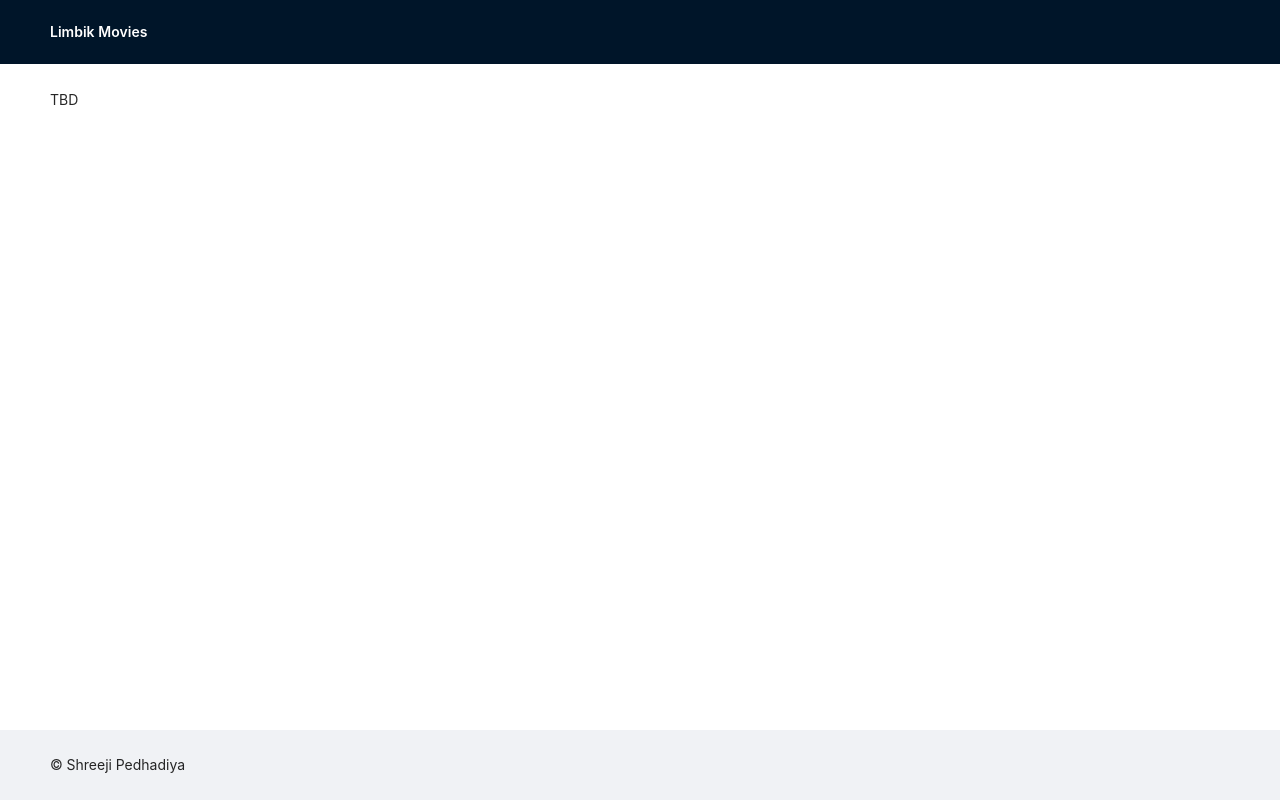
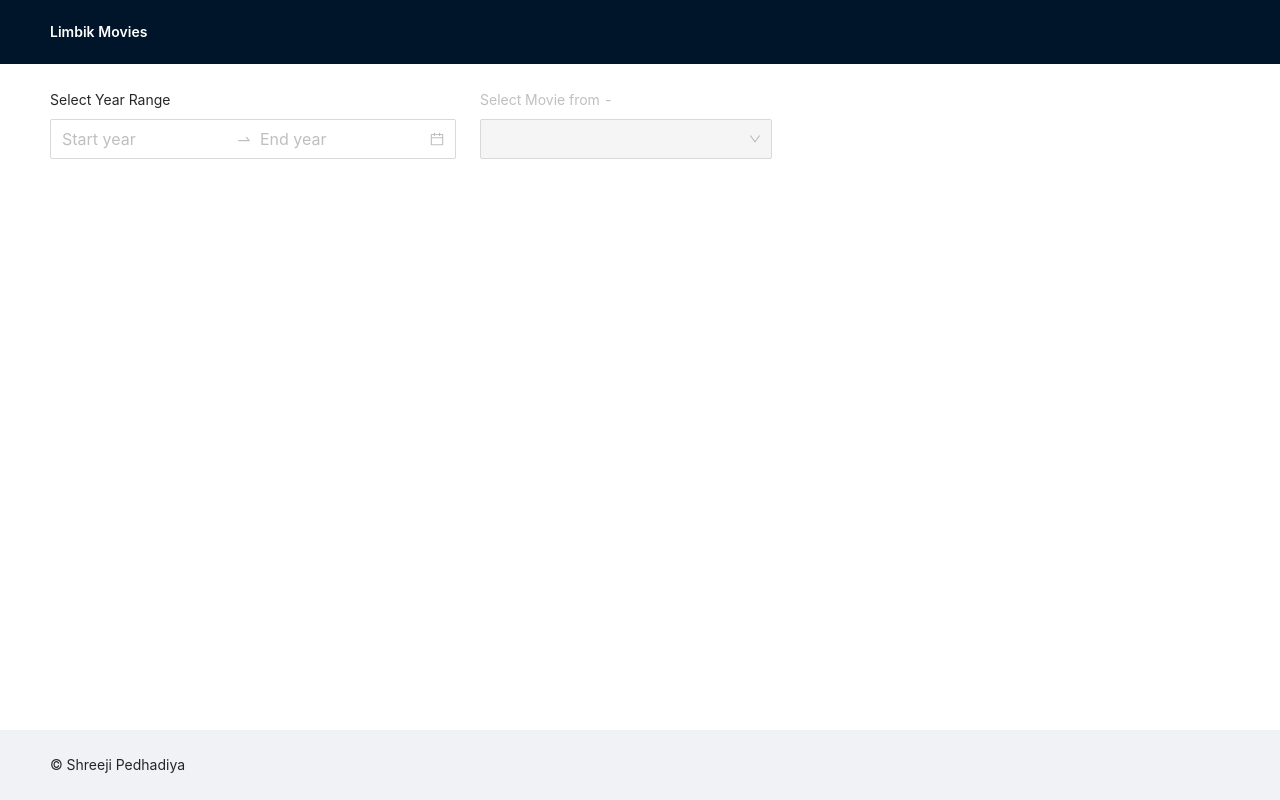
Before and after one commit to shreejilucifer/limbik-assignment, a Next.js app in the folder apps/client/: page / in a window 1280 px wide. Built offline with nearby package versions, Linux system fonts and the light colour scheme.

Commit message:
feat: Added Store for Filters

```diff
--- a/apps/client/package.json
+++ b/apps/client/package.json
@@ -9,10 +9,13 @@
     "lint": "next lint"
   },
   "dependencies": {
+    "@reduxjs/toolkit": "^1.8.0",
     "antd": "^4.18.9",
+    "moment": "^2.29.1",
     "next": "12.1.0",
     "react": "17.0.2",
-    "react-dom": "17.0.2"
+    "react-dom": "17.0.2",
+    "react-redux": "^7.2.6"
   },
   "devDependencies": {
     "@types/node": "17.0.21",
--- a/apps/client/pages/_app.tsx
+++ b/apps/client/pages/_app.tsx
@@ -1,8 +1,14 @@
 import type { AppProps } from "next/app";
 import "antd/dist/antd.css";
+import { Provider } from "react-redux";
+import { store } from "../src/store";
 
 function MyApp({ Component, pageProps }: AppProps) {
-  return <Component {...pageProps} />;
+  return (
+    <Provider store={store}>
+      <Component {...pageProps} />
+    </Provider>
+  );
 }
 
 export default MyApp;
--- a/apps/client/pages/index.tsx
+++ b/apps/client/pages/index.tsx
@@ -1,11 +1,12 @@
 import { Typography } from "antd";
 import type { NextPage } from "next";
+import Filters from "../src/components/Filters";
 import PageLayout from "../src/components/PageLayout";
 
 const Home: NextPage = () => {
   return (
     <PageLayout>
-      <Typography.Text>TBD</Typography.Text>
+      <Filters />
     </PageLayout>
   );
 };
--- /dev/null
+++ b/apps/client/src/components/Filters.tsx
@@ -0,0 +1,48 @@
+import { DatePicker, Select, Space, Typography } from "antd";
+import moment from "moment";
+import React from "react";
+import { useAppDispatch, useAppSelector } from "../store";
+import { updateEndYear, updateStartYear } from "../store/filters";
+
+type Props = {};
+
+const Filters = (props: Props) => {
+  const dispatch = useAppDispatch();
+  const { start_year, end_year } = useAppSelector((state) => state.filters);
+
+  const handleCalendarChange = (
+    _values: any,
+    formatString: [string, string],
+    info: { range: "start" | "end" }
+  ) => {
+    if (info.range === "start")
+      dispatch(updateStartYear(Number(formatString[0])));
+    else dispatch(updateEndYear(Number(formatString[1])));
+  };
+
+  return (
+    <Space size="large" wrap>
+      <Space direction="vertical">
+        <Typography.Text>Select Year Range</Typography.Text>
+        <DatePicker.RangePicker
+          allowClear={false}
+          picker="year"
+          size="large"
+          onCalendarChange={handleCalendarChange}
+        />
+      </Space>
+      <Space direction="vertical">
+        <Typography.Text
+          disabled={start_year === undefined || end_year === undefined}
+        >
+          Select Movie from {start_year} - {end_year}
+        </Typography.Text>
+        <Select style={{ width: 292 }} size="large" disabled>
+          <Select.Option>Movie One</Select.Option>
+        </Select>
+      </Space>
+    </Space>
+  );
+};
+
+export default Filters;
--- /dev/null
+++ b/apps/client/src/store/filters.ts
@@ -0,0 +1,32 @@
+import { createSlice, PayloadAction } from "@reduxjs/toolkit";
+
+interface FilterState {
+  start_year: number | undefined;
+  end_year: number | undefined;
+  selected_movie_id: number | undefined;
+}
+
+const initialState: FilterState = {
+  start_year: undefined,
+  end_year: undefined,
+  selected_movie_id: undefined,
+};
+
+export const filterSlice = createSlice({
+  name: "filter",
+  initialState,
+  reducers: {
+    updateStartYear: (state, action: PayloadAction<number>) => {
+      state.start_year = action.payload;
+    },
+    updateEndYear: (state, action: PayloadAction<number>) => {
+      state.end_year = action.payload;
+    },
+    setMovieId: (state, action: PayloadAction<number>) => {
+      state.selected_movie_id = action.payload;
+    },
+  },
+});
+
+export const { updateEndYear, updateStartYear } = filterSlice.actions;
+export default filterSlice.reducer;
--- /dev/null
+++ b/apps/client/src/store/index.ts
@@ -0,0 +1,14 @@
+import { configureStore } from "@reduxjs/toolkit";
+import { TypedUseSelectorHook, useDispatch, useSelector } from "react-redux";
+import filterReducer from "./filters";
+
+export const store = configureStore({
+  reducer: {
+    filters: filterReducer,
+  },
+});
+
+export type RootState = ReturnType<typeof store.getState>;
+export type AppDispatch = typeof store.dispatch;
+export const useAppDispatch = () => useDispatch<AppDispatch>();
+export const useAppSelector: TypedUseSelectorHook<RootState> = useSelector;
```
Also changed, not shown: 1 other file (tests, documents, lock files or other folders).
